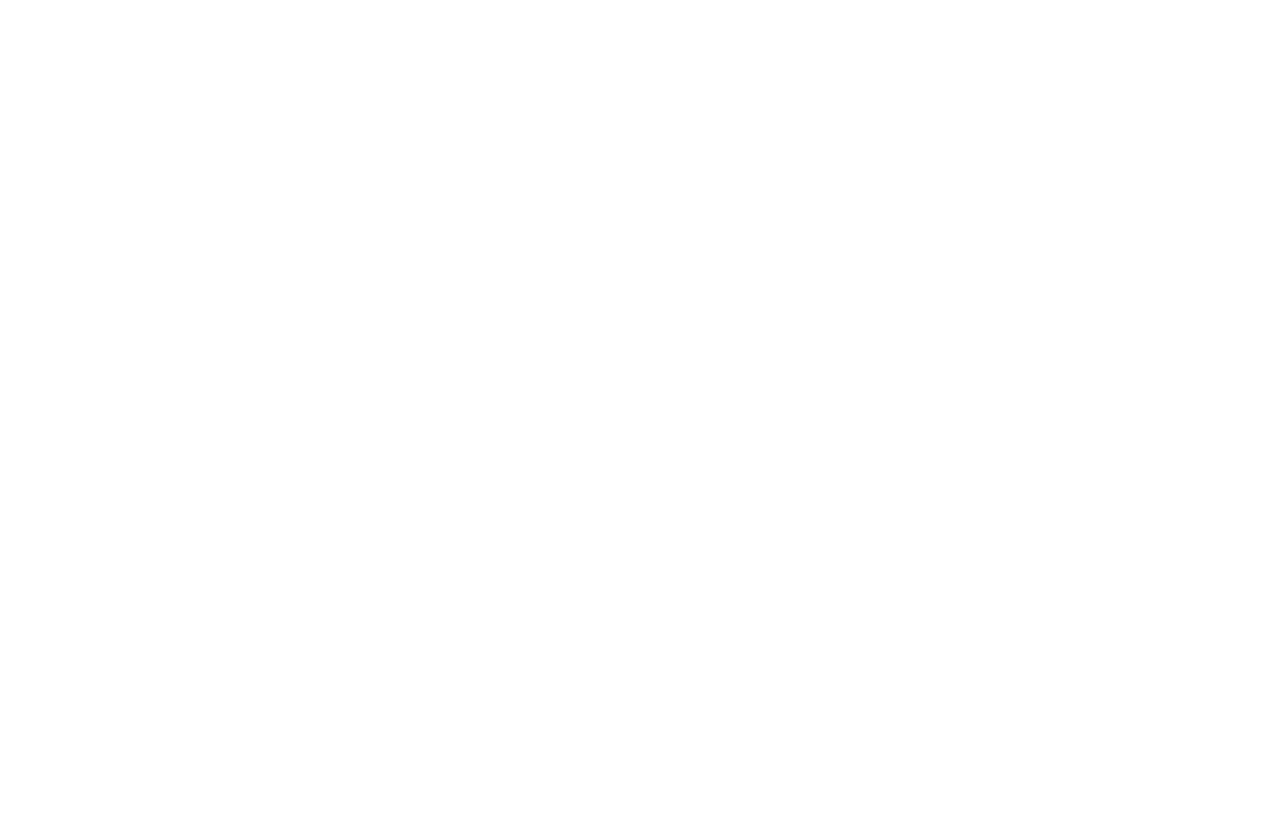
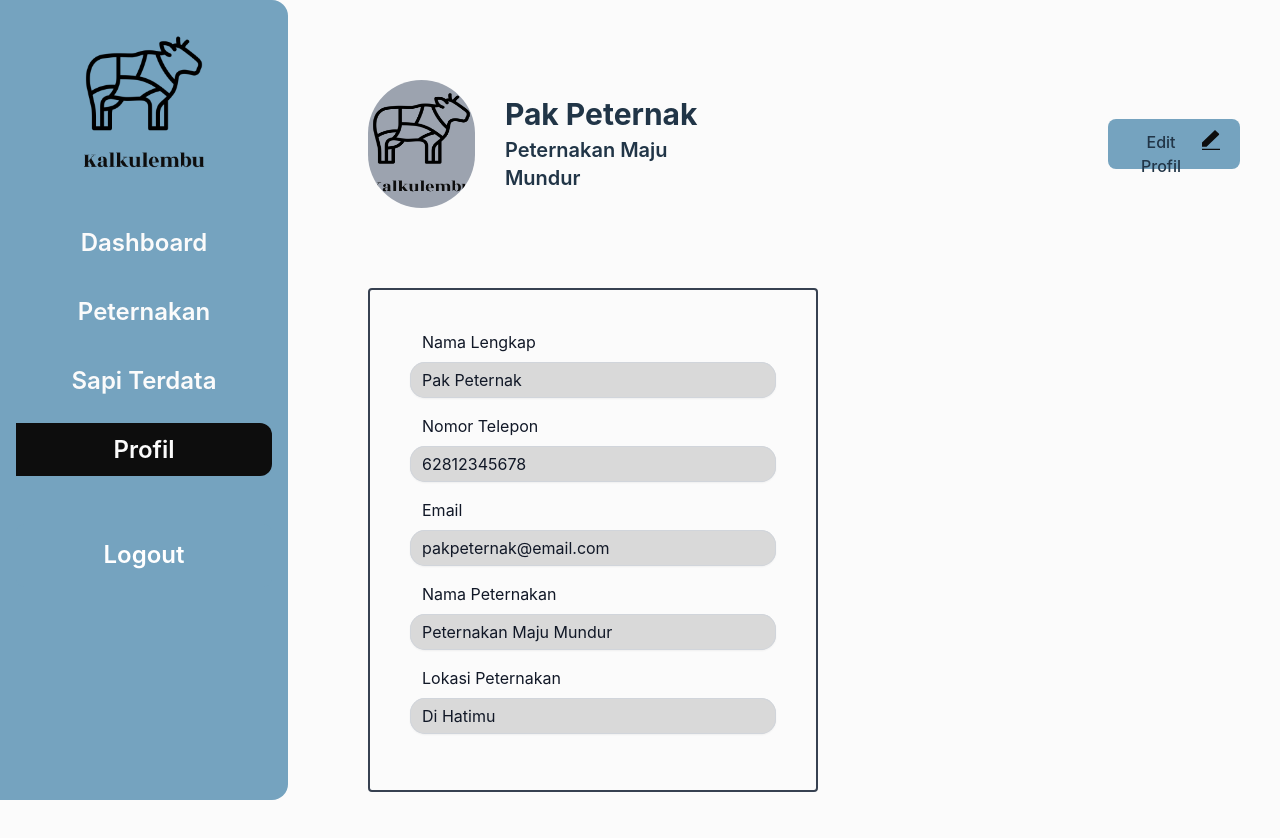
Before and after one commit to Capstone-B-14/kalkulembu-web-fe, a React (Vite) app: page /profile in a window 1280 px wide. Before the commit this address had no page. Shown: the top 838 px of the page. Before the commit the page ends 800 px from the top, so only its background shows below. Built offline with nearby package versions, Linux system fonts and the light colour scheme.

Commit message:
feat: create profile page

```diff
--- a/src/App.jsx
+++ b/src/App.jsx
@@ -1,25 +1,25 @@
-import { BrowserRouter, Route, Routes } from "react-router-dom";
+import { BrowserRouter, Route, Routes } from 'react-router-dom';
 
 // importing pages
-import HomePage from "./pages/Home";
-import SignupPage from "./pages/Signup";
+import HomePage from './pages/Home';
+import SignupPage from './pages/Signup';
 import PeternakanTabel from './pages/Peternakan/tabel';
-import PeternakanAnalisis from "./pages/Peternakan/analisis";
-import SapiTerdataRiwayat from "./pages/SapiTerdata/riwayat";
+import PeternakanAnalisis from './pages/Peternakan/analisis';
+import SapiTerdataRiwayat from './pages/SapiTerdata/riwayat';
 import SapiTabel from './pages/SapiTerdata/tabel';
+import ProfilePage from './pages/Profile';
 
 function App() {
   return (
     <BrowserRouter>
       <Routes>
-
         <Route path="/" element={<HomePage />} />
         <Route path="/signup" element={<SignupPage />} />
+        <Route path="/profile" element={<ProfilePage />} />
         <Route path="/peternakan/tabel" element={<PeternakanTabel />} />
         <Route path="/peternakan/analisis" element={<PeternakanAnalisis />} />
         <Route path="/sapi-terdata/tabel" element={<SapiTabel />} />
-        <Route path='/sapi-terdata/riwayat' element={<SapiTerdataRiwayat />} />
-
+        <Route path="/sapi-terdata/riwayat" element={<SapiTerdataRiwayat />} />
       </Routes>
     </BrowserRouter>
   );
--- /dev/null
+++ b/src/pages/Profile/index.jsx
@@ -0,0 +1,106 @@
+import Sidebar from '../../components/Sidebar';
+import Button from '../../components/Button';
+import TextInput from '../../components/TextInput';
+import { useState } from 'react';
+
+export default function ProfilePage() {
+  const [disable, setDisable] = useState(true);
+
+  const handleEdit = () => {
+    setDisable(!true);
+  };
+
+  const handleSave = () => {
+    setDisable(!false);
+  };
+
+  return (
+    <>
+      <div className="flex bg-[#FBFBFB]">
+        <div>
+          <Sidebar />
+        </div>
+        <div className="flex flex-col mt-20 ml-20 mr-10">
+          <div className="flex items-center content-center">
+            <img
+              className="flex items-center justify-center object-fill w-32 h-32 bg-gray-400 rounded-full"
+              src="/src/assets/kalkulembu-logo.png"
+              alt=""
+            />
+            <div className="flex flex-col justify-center ml-[30px]">
+              <p className="mb-1 text-3xl font-bold">Pak Peternak</p>
+              <p className="text-xl font-semibold">Peternakan Maju Mundur</p>
+            </div>
+            <Button
+              className="content-center justify-center flex w-[150px] h-[50px] ml-[400px] bg-[#75A3BF]"
+              action={handleEdit}
+            >
+              Edit Profil{' '}
+              <i className="ml-2">
+                <svg
+                  width="18"
+                  height="20"
+                  viewBox="0 0 28 30"
+                  fill="none"
+                  xmlns="http://www.w3.org/2000/svg"
+                >
+                  <path
+                    d="M7.07167 25.5903H0V18.7928L19.0583 0.469167C19.3709 0.168759 19.7947 0 20.2367 0C20.6786 0 21.1025 0.168759 21.415 0.469167L26.13 5.00081C26.4424 5.30131 26.618 5.70882 26.618 6.13372C26.618 6.55863 26.4424 6.96614 26.13 7.26664L7.07167 25.5903ZM0 28.7952H30V32H0V28.7952Z"
+                    fill="#0D0D0D"
+                  />
+                </svg>
+              </i>
+            </Button>
+          </div>
+          <div className="flex flex-col items-center justify-start w-[450px] h-auto my-20 border-2 border-gray-700 p-10 rounded">
+            <div className="w-full mb-4">
+              <TextInput
+                label="Nama Lengkap"
+                disabled={disable ? true : ''}
+                style={disable ? {} : { backgroundColor: 'white' }}
+                value="Pak Peternak"
+              />
+            </div>
+            <div className="w-full mb-4">
+              <TextInput
+                label="Nomor Telepon"
+                disabled={disable ? true : ''}
+                style={disable ? {} : { backgroundColor: 'white' }}
+                value="62812345678"
+              />
+            </div>
+            <div className="w-full mb-4">
+              <TextInput
+                label="Email"
+                disabled={disable ? true : ''}
+                style={disable ? {} : { backgroundColor: 'white' }}
+                value="pakpeternak@email.com"
+              />
+            </div>
+            <div className="w-full mb-4">
+              <TextInput
+                label="Nama Peternakan"
+                disabled={disable ? true : ''}
+                style={disable ? {} : { backgroundColor: 'white' }}
+                value="Peternakan Maju Mundur"
+              />
+            </div>
+            <div className="w-full mb-4">
+              <TextInput
+                label="Lokasi Peternakan"
+                disabled={disable ? true : ''}
+                style={disable ? {} : { backgroundColor: 'white' }}
+                value="Di Hatimu"
+              />
+            </div>
+            {!disable ? (
+              <Button action={handleSave} className="bg-[#75A3BF] mt-4">
+                Simpan
+              </Button>
+            ) : null}
+          </div>
+        </div>
+      </div>
+    </>
+  );
+}
```
